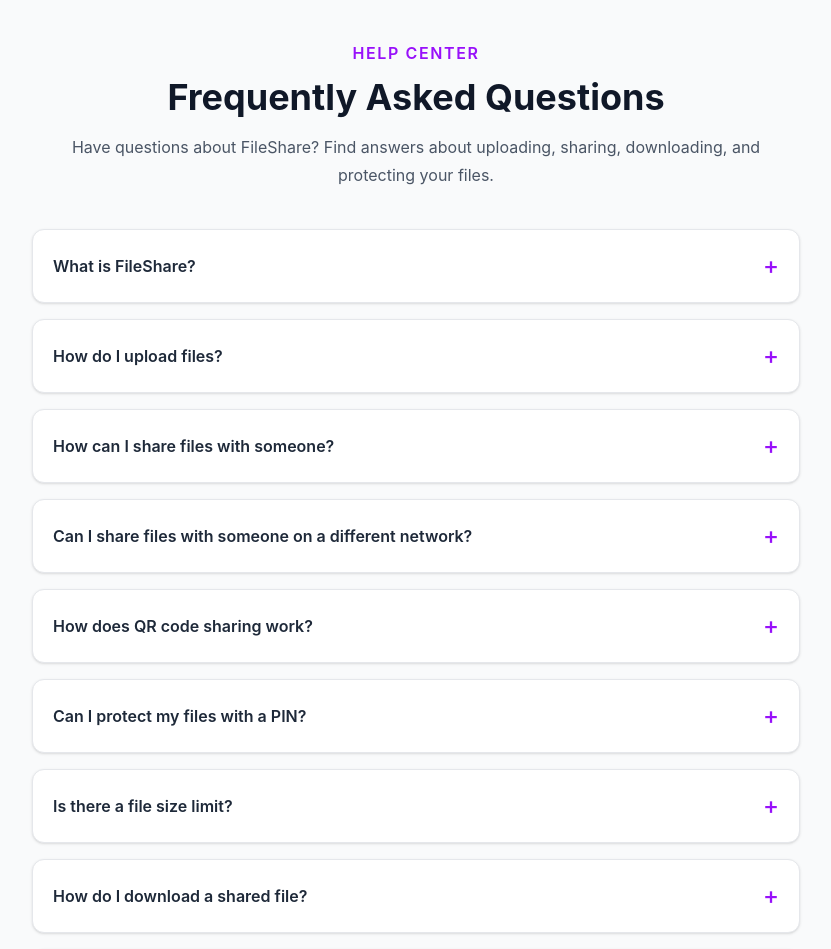
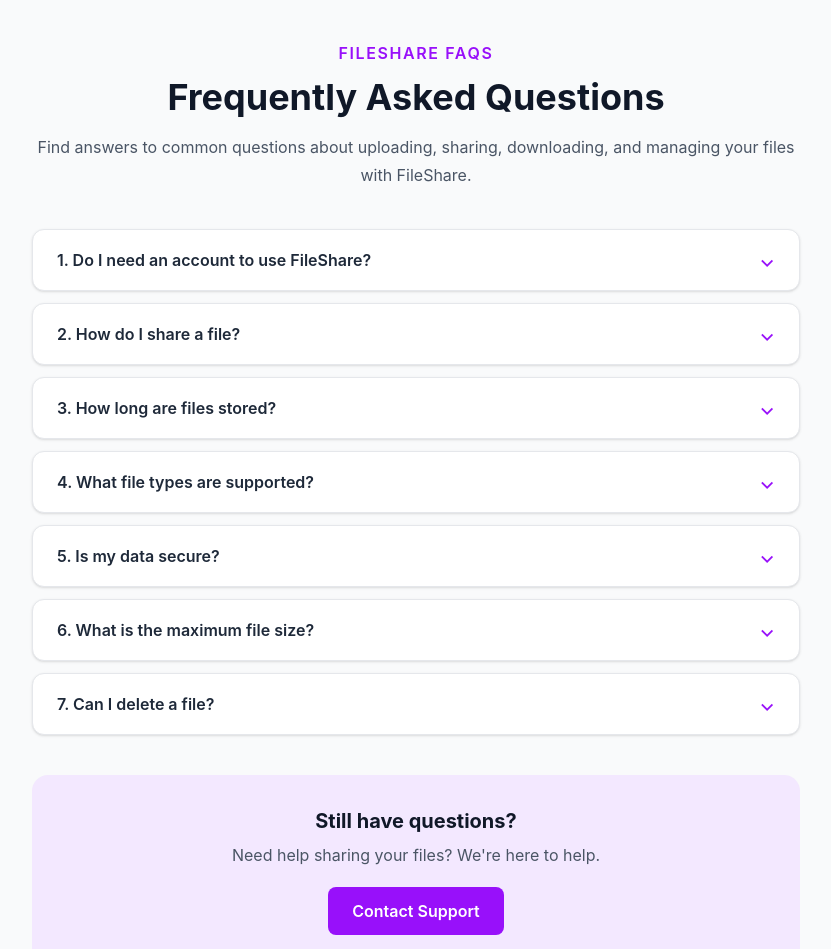
Before and after one commit to MANISHPARAB12/FileShare, a React app in the folder frontend/: page /faq in a window 1280 px wide. Shown: the part 80-1029 px from the top of the page, without its empty margins (224-1055 px from the left). Built offline with nearby package versions, Linux system fonts and the light colour scheme; the HTML template or start-up script is replaced by a standard one.

Commit message:
FAQ questions updated

```diff
--- a/frontend/src/Components/FAQ.jsx
+++ b/frontend/src/Components/FAQ.jsx
@@ -1,81 +1,50 @@
 import { useState } from "react";
 
 function FAQ() {
-  // Store the number of the currently open question.
-  // null means all questions are closed.
   const [openIndex, setOpenIndex] = useState(null);
 
-  // All FAQ questions and answers
+  // FileShare FAQs
   const faqs = [
     {
-      question: "What is FileShare?",
+      question: "Do I need an account to use FileShare?",
       answer:
-        "FileShare is a file-sharing application that allows users to upload files and share them with other people through a sharing link.",
+        "No, you don't need to create an account to use FileShare if guest access is enabled. You can upload your files and share them with others using a sharing link or a 6-character code.",
     },
     {
-      question: "How do I upload files?",
+      question: "How do I share a file?",
       answer:
-        "Open the Home page, click the Choose Files button, select one or more files from your device, and follow the upload instructions.",
+        "Upload the file you want to share. Once the upload is complete, FileShare will provide a sharing link and, if supported, a 6-character code. Copy the link and send it to anyone, or share the code so they can access your file through FileShare.",
     },
     {
-      question: "How can I share files with someone?",
+      question: "How long are files stored?",
       answer:
-        "After a successful upload, FileShare can provide a sharing link that you can copy and send to the recipient.",
+        "Your files remain available according to FileShare's storage policy. If an expiration time is displayed, check it before sharing your file. Download important files before they expire or become unavailable.",
     },
     {
-      question: "Can I share files with someone on a different network?",
+      question: "What file types are supported?",
       answer:
-        "Yes, if your application is deployed online or uses a publicly accessible file-sharing service. A local development server usually cannot be accessed directly by someone outside your network.",
+        "FileShare can support common file formats such as images, PDF documents, videos, and ZIP archives, depending on its upload restrictions. If your file cannot be uploaded, check its format and size before trying again.",
     },
     {
-      question: "How does QR code sharing work?",
+      question: "Is my data secure?",
       answer:
-        "A QR code can contain your file-sharing link. The recipient scans the code with their phone to open the link. This feature must be implemented in the application.",
+        "FileShare is designed to make file sharing convenient. For your privacy, share your links and access codes only with people you trust. The actual protection of your files depends on the security measures implemented by the application.",
     },
     {
-      question: "Can I protect my files with a PIN?",
+      question: "What is the maximum file size?",
       answer:
-        "PIN protection can require a recipient to enter a PIN before accessing a shared file. This works only after PIN verification has been implemented on the server.",
+        "The maximum file size depends on FileShare's upload settings and storage provider. Check the upload page for the supported limit. If your file is too large, try compressing it or splitting it into smaller files.",
     },
     {
-      question: "Is there a file size limit?",
+      question: "Can I delete a file?",
       answer:
-        "The maximum file size depends on your application's upload configuration and storage provider. Check the upload page for the limit supported by your application.",
-    },
-    {
-      question: "How do I download a shared file?",
-      answer:
-        "Open the sharing link and use the download option provided on the page, if the upload has completed successfully and the link is still valid.",
-    },
-    {
-      question: "Are my files private and secure?",
-      answer:
-        "File privacy depends on how the application stores files and controls access. Use secure links, server-side access checks, and HTTPS to help protect shared files.",
-    },
-    {
-      question: "How long are shared files available?",
-      answer:
-        "File availability depends on your storage settings. Files remain available according to the retention or expiration rules configured by the application.",
-    },
-    {
-      question: "Can I share multiple files at once?",
-      answer:
-        "Yes. The upload input supports selecting multiple files. Whether they are uploaded and shared together depends on the upload functionality implemented in the application.",
-    },
-    {
-      question: "What should I do if my sharing link doesn't work?",
-      answer:
-        "Check your internet connection, confirm that the link is correct, and make sure the file is still available. If the problem continues, contact the application support team.",
+        "If FileShare provides a delete option, you can remove your uploaded file when you no longer want to share it. If deletion is not available, the file may remain accessible until it expires according to the configured storage policy.",
     },
   ];
 
-  // Open a question or close it if it is already open
+  // Open or close an FAQ
   const toggleFAQ = (index) => {
-    if (openIndex === index) {
-      setOpenIndex(null);
-    } else {
-      setOpenIndex(index);
-    }
+    setOpenIndex(openIndex === index ? null : index);
   };
 
   return (
@@ -83,7 +52,7 @@
       {/* Heading */}
       <div className="mx-auto mb-10 max-w-3xl text-center">
         <p className="mb-3 font-semibold uppercase tracking-widest text-purple-600">
-          Help Center
+          FileShare FAQs
         </p>
 
         <h1 className="text-3xl font-bold text-gray-900 sm:text-4xl">
@@ -91,16 +60,16 @@
         </h1>
 
         <p className="mt-4 text-base leading-7 text-gray-600">
-          Have questions about FileShare? Find answers about uploading,
-          sharing, downloading, and protecting your files.
+          Find answers to common questions about uploading, sharing,
+          downloading, and managing your files with FileShare.
         </p>
       </div>
 
       {/* FAQ dropdown list */}
-      <div className="mx-auto max-w-3xl space-y-4">
+      <div className="mx-auto max-w-3xl space-y-3">
         {faqs.map((faq, index) => (
           <div
-            key={index}
+            key={faq.question}
             className="overflow-hidden rounded-xl border border-gray-200 bg-white shadow-sm transition hover:border-purple-300"
           >
             {/* Clickable question */}
@@ -108,22 +77,26 @@
               type="button"
               onClick={() => toggleFAQ(index)}
               aria-expanded={openIndex === index}
-              className="flex w-full items-center justify-between gap-4 px-5 py-5 text-left"
+              aria-controls={`faq-answer-${index}`}
+              className="flex w-full items-center justify-between gap-4 px-5 py-4 text-left transition hover:bg-purple-50 sm:px-6"
             >
               <span className="font-semibold text-gray-800">
-                {faq.question}
+                {index + 1}. {faq.question}
               </span>
 
-              {/* Plus or minus icon */}
-              <span className="shrink-0 text-2xl font-medium text-purple-600">
-                {openIndex === index ? "−" : "+"}
+              {/* Dropdown icon */}
+              <span className="shrink-0 text-xl font-medium text-purple-600">
+                {openIndex === index ? "⌃" : "⌄"}
               </span>
             </button>
 
-            {/* Answer: visible only when the question is open */}
+            {/* Answer */}
             {openIndex === index && (
-              <div className="border-t border-gray-100 px-5 py-4">
-                <p className="leading-7 text-gray-600">
+              <div
+                id={`faq-answer-${index}`}
+                className="border-t border-gray-100 px-5 py-4 sm:px-6"
+              >
+                <p className="text-sm leading-7 text-gray-600 sm:text-base">
                   {faq.answer}
                 </p>
               </div>
@@ -133,13 +106,13 @@
       </div>
 
       {/* Contact section */}
-      <div className="mx-auto mt-12 max-w-3xl rounded-2xl bg-purple-100 px-6 py-8 text-center">
+      <div className="mx-auto mt-10 max-w-3xl rounded-2xl bg-purple-100 px-6 py-8 text-center">
         <h2 className="text-xl font-bold text-gray-900">
           Still have questions?
         </h2>
 
         <p className="mt-2 text-gray-600">
-          We are here to help you with your file-sharing experience.
+          Need help sharing your files? We're here to help.
         </p>
 
         <a
```
